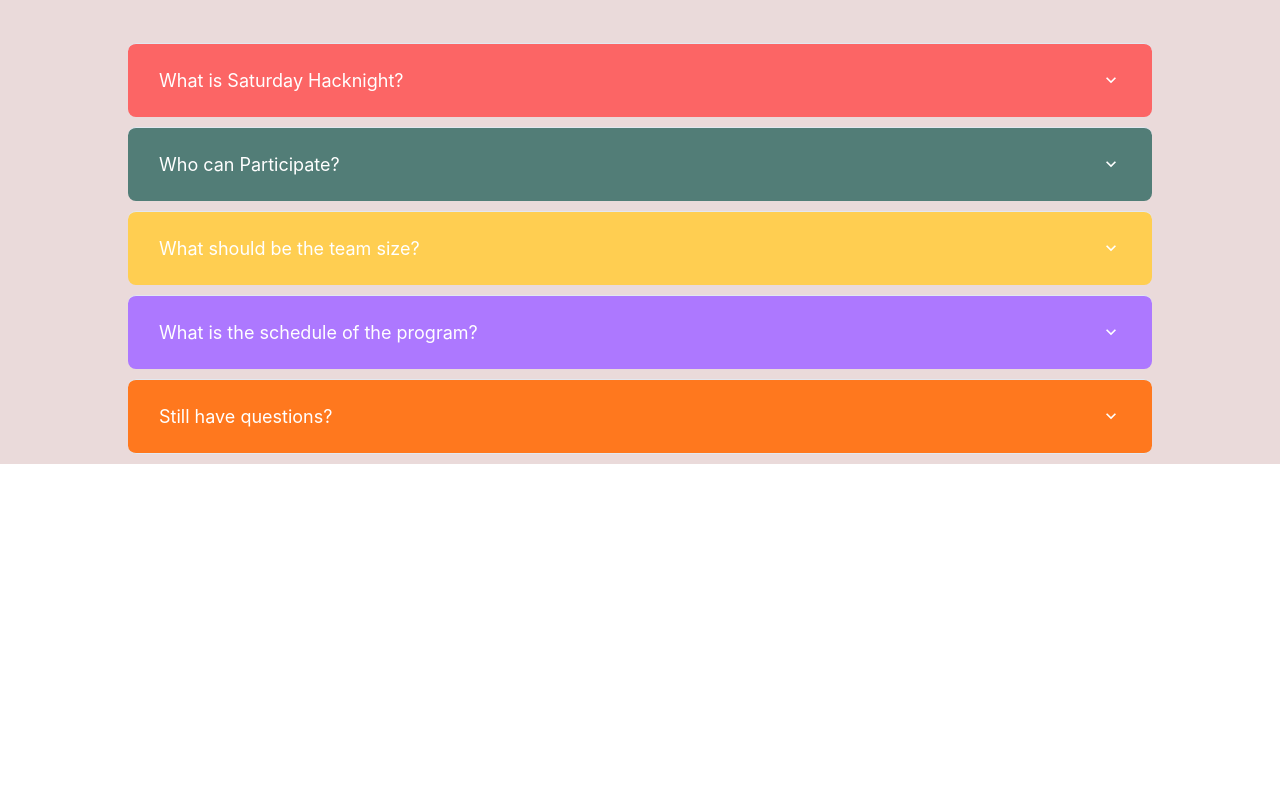
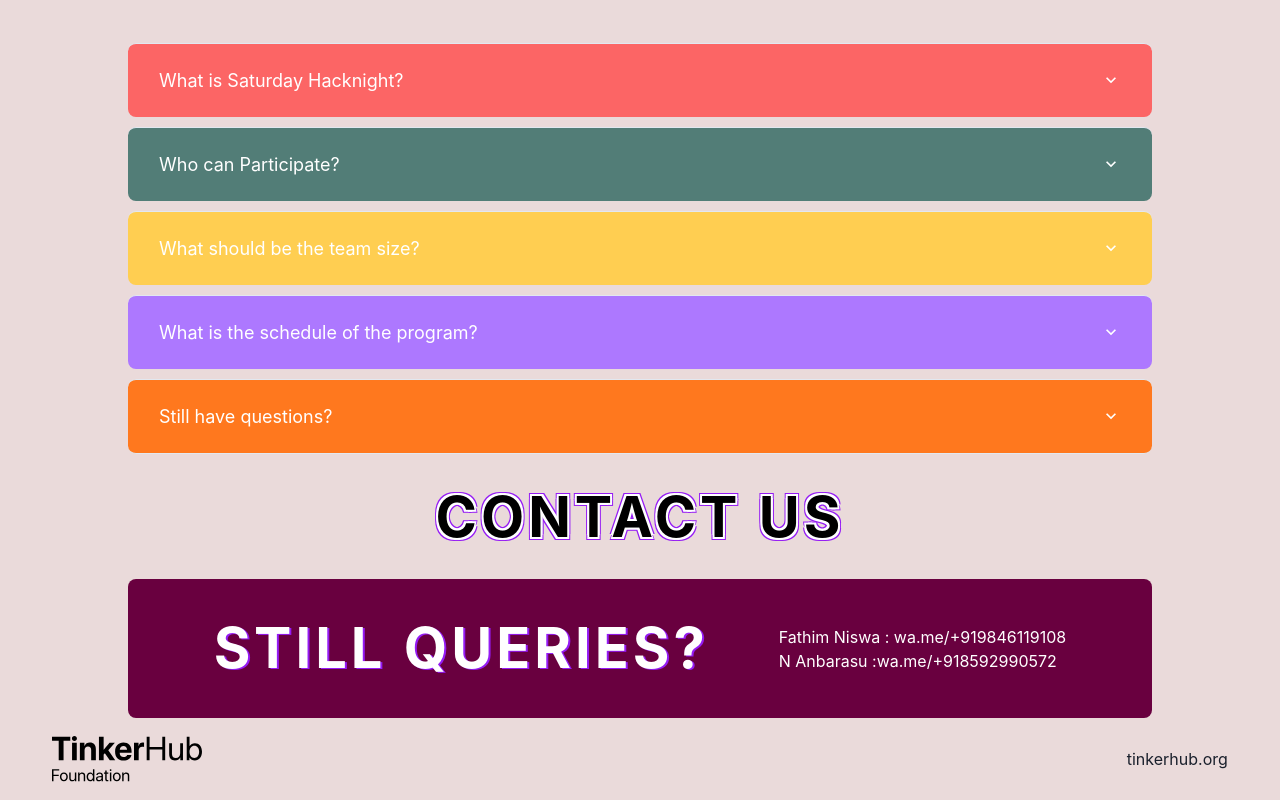
Before and after one commit to tinkerhub/saturday-hack-night, a React app in the folder apps/web/: page / in a window 1280 px wide. Shown: the part 1790-2590 px from the top of the page. Before the commit the page ends 2254 px from the top, so only its background shows below. Built offline with nearby package versions, Linux system fonts and the light colour scheme; no server answers.

Commit message:
feat: new design

```diff
--- a/apps/web/src/components/Footer.tsx
+++ b/apps/web/src/components/Footer.tsx
@@ -6,7 +6,7 @@ import thLogo from '../../assets/TH.svg';
 const Footer = () => (
     <HStack width="95%" paddingInline="5px" paddingBlock="18px" justifyContent="space-between">
         <Image width="150px" src={thLogo} alt="TinkerHub Logo" />
-        <Text>tinkerhub.org</Text>
+        <Text fontSize="16px">tinkerhub.org</Text>
     </HStack>
 );
 
--- a/apps/web/src/routes/Landing.tsx
+++ b/apps/web/src/routes/Landing.tsx
@@ -1,7 +1,7 @@
 import React from 'react';
-import { NavBar } from '../components';
+import { Footer, NavBar } from '../components';
 import { Layout } from '../layout';
-import { Faq, Home, How, Why } from '../views/Landing';
+import { Faq, Home, How, Queries, Why } from '../views/Landing';
 
 const Landing = () => (
     <Layout>
@@ -10,6 +10,8 @@ const Landing = () => (
         <Why />
         <How />
         <Faq />
+        <Queries />
+        <Footer />
     </Layout>
 );
 
--- a/apps/web/src/views/Landing/Faq.tsx
+++ b/apps/web/src/views/Landing/Faq.tsx
@@ -2,7 +2,6 @@ import { VStack, Heading } from '@chakra-ui/react';
 import React from 'react';
 import { Accordion } from '../../components';
 
-const Faq = () => {
 const faqs = [
     {
         question: 'What is Saturday Hacknight?',
@@ -31,7 +30,7 @@ const Faq = () => {
     },
 ];
 
-    return (
+const Faq = () => (
     <VStack maxWidth={{ base: '100%', lg: 'container.lg' }}>
         <Heading
             fontWeight="700"
@@ -51,5 +50,4 @@ const Faq = () => {
         <Accordion content={faqs} />
     </VStack>
 );
-};
 export default Faq;
--- a/apps/web/src/views/Landing/Hear.tsx
+++ b/apps/web/src/views/Landing/Hear.tsx
@@ -2,7 +2,6 @@ import { Heading, HStack, VStack, Text, Avatar } from '@chakra-ui/react';
 import React from 'react';
 import { ParallaxView } from '../../components';
 
-const Hear = () => {
 const Feedback = [
     {
         avatar: 'https://github.com/mellofordev.png',
@@ -33,7 +32,7 @@ const Hear = () => {
         baseVelocity: 5,
     },
 ];
-    return (
+const Hear = () => (
     <VStack height={{ md: '100vh' }} justifyContent="center">
         <Heading
             fontWeight="700"
@@ -58,5 +57,4 @@ const Hear = () => {
         </VStack>
     </VStack>
 );
-};
 export default Hear;
--- a/apps/web/src/views/Landing/How.tsx
+++ b/apps/web/src/views/Landing/How.tsx
@@ -2,7 +2,6 @@ import { VStack, Heading, Flex } from '@chakra-ui/react';
 import React from 'react';
 import { Card } from '../../components';
 
-const How = () => {
 const steps = [
     {
         num: '01',
@@ -29,8 +28,7 @@ const How = () => {
         text: 'Build at HackNight.',
     },
 ];
-
-    return (
+const How = () => (
     <VStack maxWidth={{ base: '100%', lg: 'container.lg' }}>
         <Heading
             fontWeight="700"
@@ -60,5 +58,4 @@ const How = () => {
         </Flex>
     </VStack>
 );
-};
 export default How;
--- a/apps/web/src/views/Landing/Queries.tsx
+++ b/apps/web/src/views/Landing/Queries.tsx
@@ -1,61 +1,53 @@
 import React from 'react';
-import { Heading, VStack, Text, Flex, Input, Textarea } from '@chakra-ui/react';
-import { Button } from '../../components';
+import { Heading, VStack, Text, Flex } from '@chakra-ui/react';
 
 const Queries = () => (
-    <VStack height={{ lg: '100vh' }} justifyContent="center">
+    <VStack maxWidth={{ base: '100%', lg: 'container.lg' }}>
         <Heading
             fontWeight="700"
-            color="#2A1437"
+            color="#000000"
             textAlign="center"
-            marginBlockEnd="40px"
-            fontSize={{ base: '45px', md: '74px' }}
-            textShadow="1px 1px #fff, 1px -1px #fff, -1px 1px #fff, -1px -1px #fff"
+            marginBlock="20px"
+            letterSpacing="4px"
+            fontSize={{
+                base: '2rem',
+                md: '3.5rem',
+            }}
+            textShadow="2px 2px #fff, 2px -2px #fff, -2px 2px #fff, -2px -2px #fff
+                    ,3px 3px #951BF4, 3px -3px #951BF4, -3px 3px #951BF4, -3px -3px #951BF4"
         >
-            STILL QUERIES?
+            CONTACT US{' '}
         </Heading>
-        <Flex columnGap="150px" rowGap="50px" flexDirection={{ base: 'column', lg: 'row' }}>
-            <VStack spacing="10px">
-                <Heading width="100%" textAlign="left">
-                    Email Us
-                </Heading>
-                <Input
-                    height="55px"
-                    variant="solid"
-                    width="350px"
-                    color="#323232"
-                    borderRadius="8px"
-                    placeholder="Name"
-                />
-                <Input
-                    height="55px"
-                    variant="solid"
-                    color="#323232"
-                    borderRadius="8px"
-                    width="350px"
-                    placeholder="Email"
-                />
-                <Textarea
-                    variant="solid"
-                    color="#323232"
-                    width="350px"
-                    borderRadius="8px"
-                    placeholder="Message"
-                />
-                <Button label="Submit" marginBlockStart="0px" />
-            </VStack>
-            <VStack background="#3C1F4E" height="350px" padding="25px" borderRadius="15px">
-                <Heading width="100%" textAlign="left">
-                    Ping Us
-                    <br />
-                    <br />
-                </Heading>
-                <Text>
-                    Fathim Niswa : wa.me/+919846119108 <br />N Anbarasu : wa.me/+918592990572
-                    <br />
-                    <br />
+        <Flex
+            justifyContent="space-evenly"
+            width={{ base: 'full', lg: 'container.lg' }}
+            alignItems="center"
+            flexWrap="wrap"
+            background="#69003F"
+            color="#fff"
+            borderRadius="8px"
+            paddingInline="16px"
+            paddingBlock="16px"
+        >
+            <Heading
+                fontWeight="700"
+                color="#fff"
+                textAlign="center"
+                marginBlock="20px"
+                letterSpacing="4px"
+                fontSize={{
+                    base: '2rem',
+                    md: '3.5rem',
+                }}
+                textShadow="2px 1px #951BF4"
+            >
+                STILL QUERIES?
+            </Heading>
+            <VStack>
+                <Text fontSize="16px">
+                    Fathim Niswa : wa.me/+919846119108
+                    <br />N Anbarasu :wa.me/+918592990572
                 </Text>
-                <Text>We will get you back soon!!</Text>
             </VStack>
         </Flex>
     </VStack>
```
Also changed, not shown: apps/web/assets/TH.svg. Lines whose indentation alone changed are shown as unchanged.
